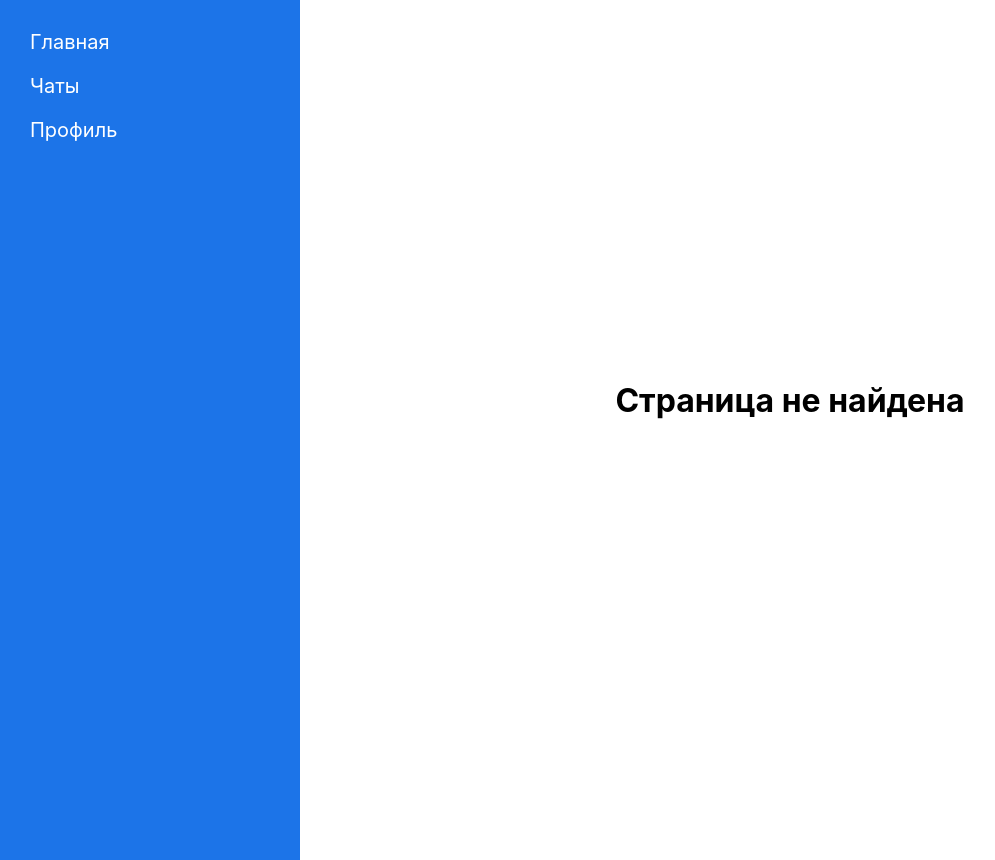
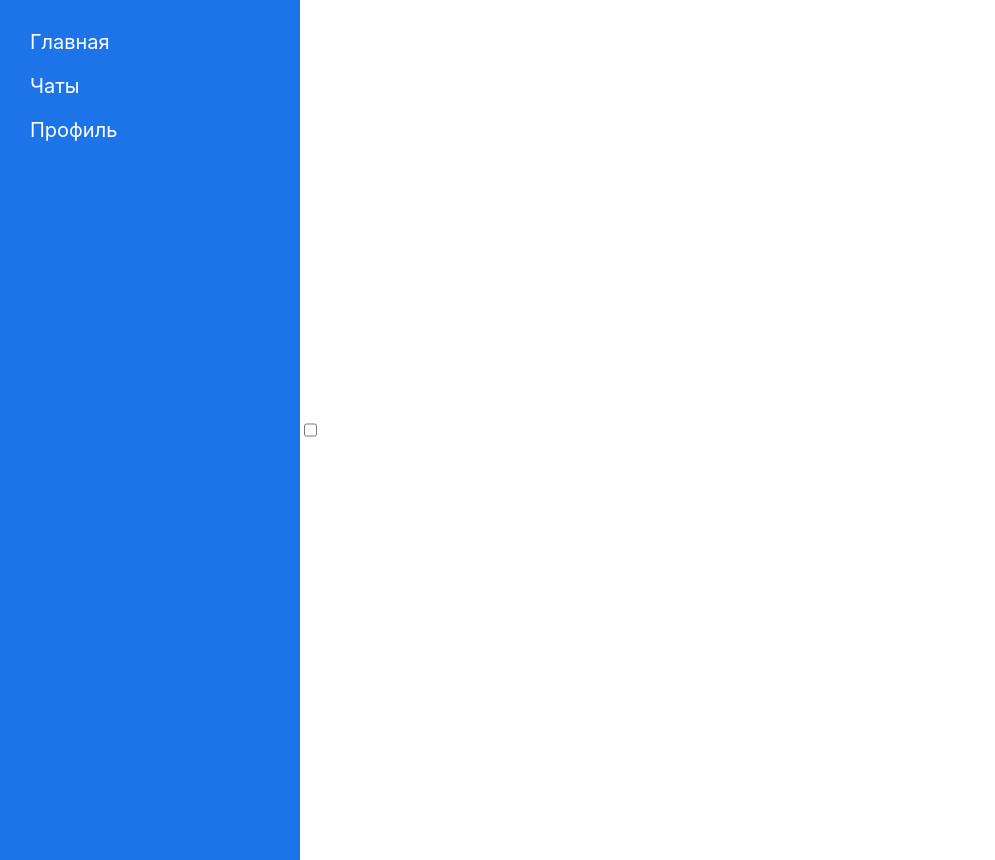
Before and after one commit to SWEETLIBRA/chat-room, a React (Create React App) app: page /profile in a window 1280 px wide. Shown: the whole page, without its empty margins (0-995 px from the left). Built offline with nearby package versions, Linux system fonts and the light colour scheme.

Commit message:
added store app

```diff
--- a/package.json
+++ b/package.json
@@ -13,8 +13,10 @@
     "prop-types": "^15.8.1",
     "react": "^18.2.0",
     "react-dom": "^18.2.0",
+    "react-redux": "^8.0.4",
     "react-router-dom": "^6.4.2",
     "react-scripts": "5.0.1",
+    "redux": "^4.2.0",
     "web-vitals": "^2.1.4"
   },
   "scripts": {
--- a/src/App.js
+++ b/src/App.js
@@ -6,27 +6,25 @@ import Message from './components/Message';
 import Home from './router/Home';
 import NavBar from './router/NavBar';
 import NotFound from './router/NotFound'
+import Toggler from './store/Toggler';
 
 
 function App() {
 
   return (
-    <BrowserRouter>
       <div className="App">
           {/* <Message/> */}
           {/* <ChatList/> */}
           <NavBar />
           <Routes>
-            <Route path='/' element = {<Home userName={"Пользователь"}/>}/>
+            <Route exact path='/' element = {<Home userName={"Пользователь"}/>}/>
             <Route path='chatList' element={<ChatList/>}>
               <Route path=':chatId' element={<ChatList/>}/>
             </Route>
+            <Route path='profile' element={<Toggler/>}/>
             <Route path='*' element={<NotFound/>}/>
           </Routes>
       </div>
-    </BrowserRouter>
-
-
   );
 }
 
--- a/src/components/ChatList.js
+++ b/src/components/ChatList.js
@@ -5,7 +5,6 @@ import { useParams } from 'react-router-dom';
 import Loader from '../components/Loader'
 import ChatDelete from './ChatDelete';
 import Chat from './Chat'
-import { number } from 'prop-types';
 
 const ChatList = () => {
     const [chats, setChats] = useState([
--- a/src/index.js
+++ b/src/index.js
@@ -3,11 +3,17 @@ import ReactDOM from 'react-dom/client';
 import './index.css';
 import App from './App';
 import reportWebVitals from './reportWebVitals';
+import { Provider } from 'react-redux';
+import { store } from './store/store'
+import { BrowserRouter } from 'react-router-dom';
 
 const root = ReactDOM.createRoot(document.getElementById('root'));
 root.render(
-
-    <App />
+    <BrowserRouter>
+        <Provider store={store}>
+            <App />
+        </Provider>
+    </BrowserRouter>
 );
 
 
--- /dev/null
+++ b/src/store/Toggler.js
@@ -0,0 +1,15 @@
+import { useDispatch, useSelector } from "react-redux";
+
+const Toggler = () => {
+    const isChecked = useSelector(state => state)
+    const dispatch = useDispatch()
+    return(
+        <>
+            <input type='checkbox' value={isChecked} onChange={()=>{
+                dispatch({type:'SWITCH_TOGGLE'})
+            }}/>
+        </>
+    )
+}
+
+export default Toggler
--- /dev/null
+++ b/src/store/reducer.js
@@ -0,0 +1,7 @@
+export const profileReducer = (state = false, action) => {
+    switch(action.type){
+        case'SWITCH_TOGGLE':
+        return !state
+        default:return state
+    }
+}
--- /dev/null
+++ b/src/store/store.js
@@ -0,0 +1,6 @@
+import { applyMiddleware, createStore, compose } from "redux";
+import{ profileReducer } from "./reducer"
+
+const composeEnhancers = window.__REDUX_DEVTOOLS_EXTENSION_COMPOSE__ || compose;
+
+export const store = createStore(profileReducer, composeEnhancers(applyMiddleware()))
```
Also changed, not shown: 1 other file (tests, documents, lock files or other folders).
